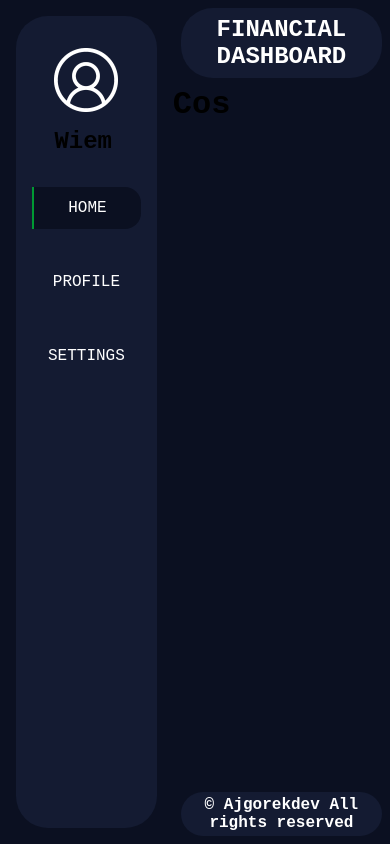
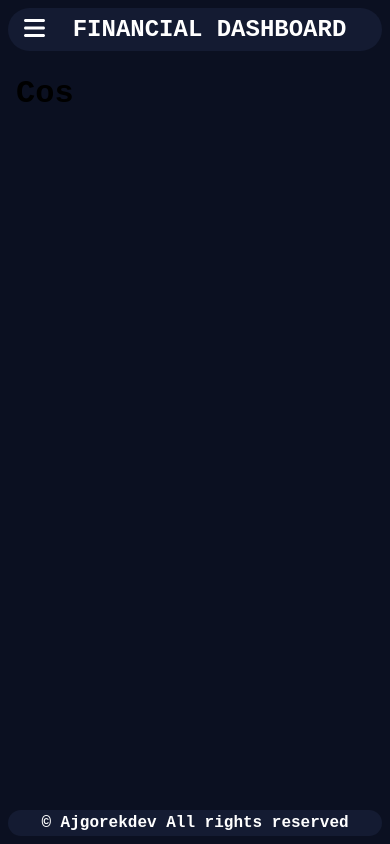
Before and after one commit to Ajgorek04/Financial-Dashboard_NEXTJS, a Next.js app: page / in a window 390 px wide. Built offline with nearby package versions, Linux system fonts and the light colour scheme.

Commit message:
Making nav responsive

```diff
--- a/src/app/components/Header/Header.jsx
+++ b/src/app/components/Header/Header.jsx
@@ -1,9 +1,12 @@
+import Image from "next/image";
 import styles from "./Header.module.css";
+import BARS from "../../../../public/Hamburger.svg";
 
-export function Header() {
+export function Header({ toggleNav }) {
   return (
     <header className={styles.header}>
-      <h2>FINANCIAL DASHBOARD</h2>
+      <Image src={BARS} className={styles.turnOnNav} />
+      <h2 className={styles.headerTitle}>FINANCIAL DASHBOARD</h2>
     </header>
   );
 }
--- a/src/app/components/Header/Header.module.css
+++ b/src/app/components/Header/Header.module.css
@@ -5,4 +5,27 @@
   text-align: center;
   border-radius: 2rem;
   margin: 0.5rem;
+  display: flex;
+  flex-direction: row;
+  justify-content: center;
 }
+
+.turnOnNav {
+  margin-right: auto;
+  margin-left: 0.5rem;
+  display: none;
+}
+
+.headerTitle {
+  margin-right: none;
+}
+
+@media (max-width: 1200px) {
+  .turnOnNav {
+    display: flex;
+  }
+
+  .headerTitle {
+    margin-right: auto;
+  }
+}
--- a/src/app/components/MainPage/MainPage.module.css
+++ b/src/app/components/MainPage/MainPage.module.css
@@ -1,4 +1,5 @@
 .mainPage {
   flex: 1;
   height: 100%;
+  margin: 1rem;
 }
--- a/src/app/components/Nav/Nav.jsx
+++ b/src/app/components/Nav/Nav.jsx
@@ -1,5 +1,3 @@
-"use client";
-
 import styles from "./Nav.module.css";
 import { UserInfo } from "../UserInfo/UserInfo";
 import { NavItems } from "../NavItems/NavItems";
--- a/src/app/components/Nav/Nav.module.css
+++ b/src/app/components/Nav/Nav.module.css
@@ -8,3 +8,9 @@
   gap: 1rem;
   align-items: center;
 }
+
+@media (max-width: 1200px) {
+  .nav {
+    display: none;
+  }
+}
--- a/src/app/components/NavItems/NavItems.jsx
+++ b/src/app/components/NavItems/NavItems.jsx
@@ -1,3 +1,4 @@
+"use client";
 import styles from "./NavItems.module.css";
 import { NAVBARLIST } from "@/app/constants/navbarList";
 import { usePathname } from "next/navigation";
--- a/src/app/components/UserInfo/UserInfo.module.css
+++ b/src/app/components/UserInfo/UserInfo.module.css
@@ -3,4 +3,5 @@
   display: flex;
   flex-direction: column;
   gap: 1rem;
+  color: #fff;
 }
```
Also changed, not shown: public/Hamburger.svg (added).
